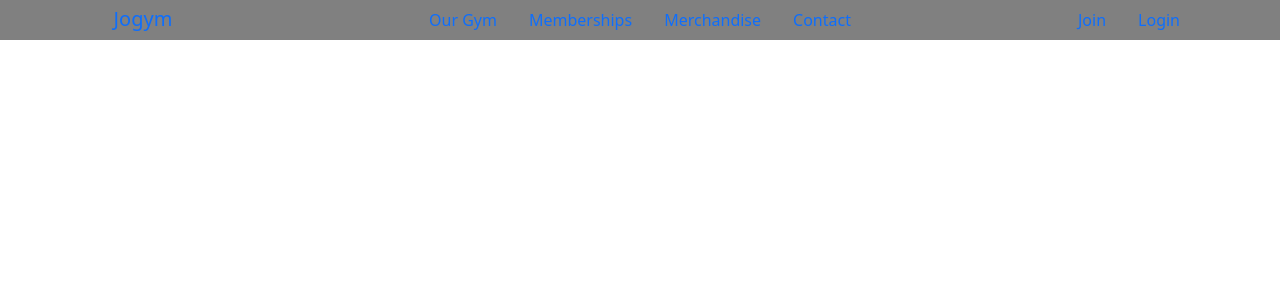
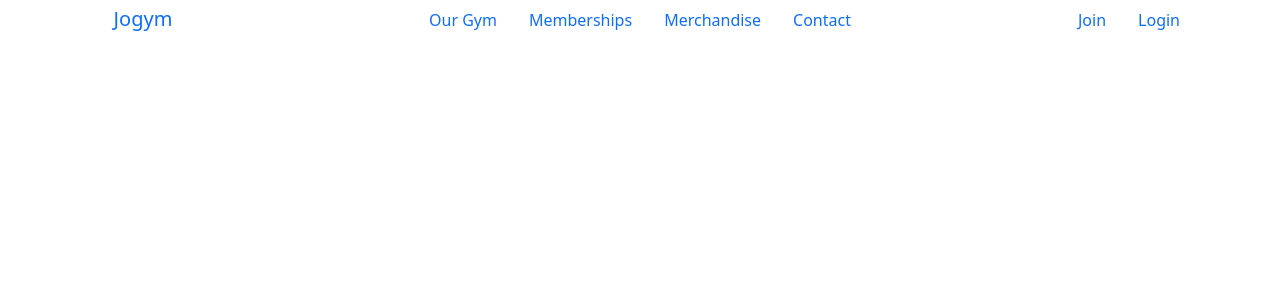
Before and after one commit to Code-Institute-Submissions/Zuhur-ms4_Feb, a Django app: page / in a window 1280 px wide. Shown: the top 300 px of the page. Run offline with Django 3.2, Linux system fonts and the light colour scheme; some libraries are stand-ins or nearby versions.

Commit message:
Add base css stylesheet link to base template and remove navbar background color

```diff
--- a/templates/base.html
+++ b/templates/base.html
@@ -13,6 +13,7 @@
 
     {% block css %}
     <link href="https://cdn.jsdelivr.net/npm/bootstrap@5.0.2/dist/css/bootstrap.min.css" rel="stylesheet" integrity="sha384-EVSTQN3/azprG1Anm3QDgpJLIm9Nao0Yz1ztcQTwFspd3yD65VohhpuuCOmLASjC" crossorigin="anonymous">
+    <link rel="stylesheet" href="{% static 'css/base.css'%}">
     {% endblock %}
 
     {% block extra_css %}
@@ -31,7 +32,7 @@
 </head>
 <body>
     <header class="screen-lg-navbar">
-        <div class="row d-none d-lg-flex" style="background-color: gray;">
+        <div class="row d-none d-lg-flex">
             <div class="col-lg-3">
                 <ul class="nav justify-content-center">
                     <li class="nav-item pt-1">
```
